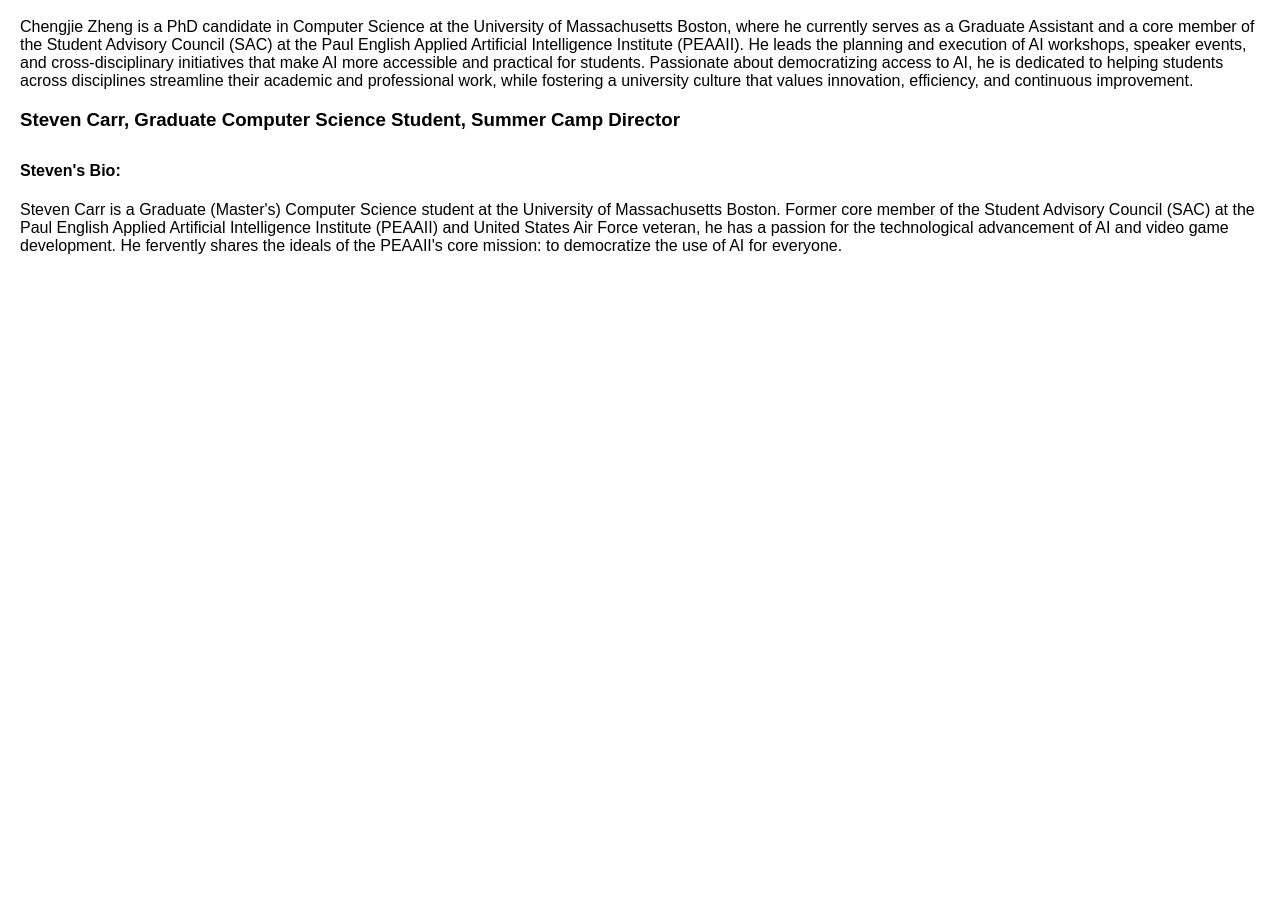
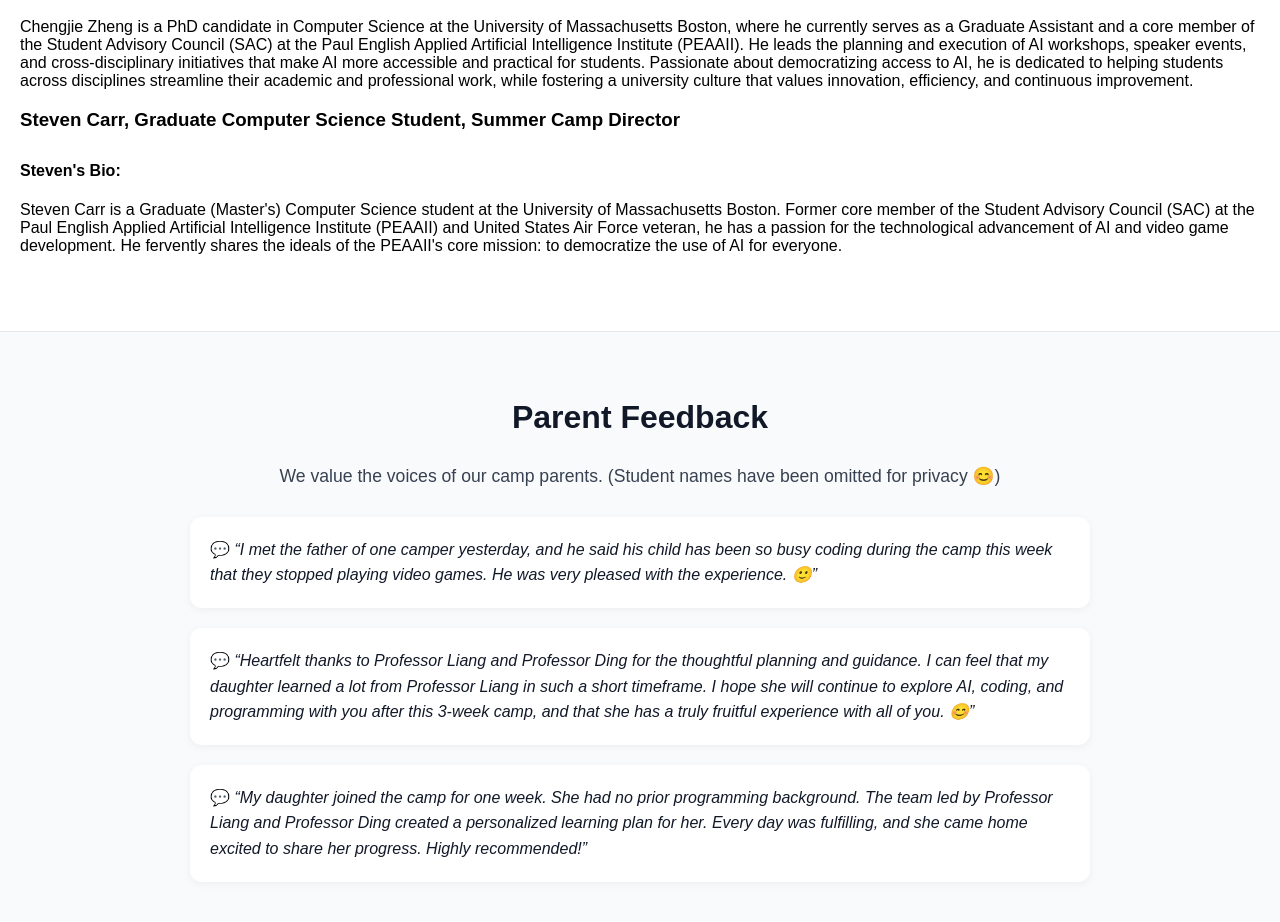
Before and after one commit to umb-ai-institute/hs-summer-camp-info, a plain HTML site: page index.html in a window 1280 px wide. Shown: the part 3770-4692 px from the top of the page. Before the commit the page ends 4061 px from the top, so only its background shows below. Drawn offline with Linux system fonts and the light colour scheme.

Commit message:
add parents feedback section

```diff
--- a/index.html
+++ b/index.html
@@ -196,6 +196,28 @@ https://forms.office.com/r/a6tiJa63Da
 
         </div>
 
+        <!-- Parent Feedback Section -->
+<section id="parent-feedback" style="background-color:#f9fafb; padding:40px 20px; margin-top:40px; border-top:1px solid #e5e7eb;">
+  <div style="max-width:900px; margin:0 auto; text-align:center;">
+    <h2 style="font-size:2em; margin-bottom:20px; color:#111827;">Parent Feedback</h2>
+    <p style="font-size:1.1em; color:#374151; margin-bottom:30px;">
+      We value the voices of our camp parents. (Student names have been omitted for privacy 😊)
+    </p>
+
+    <div style="text-align:left; font-size:1em; color:#111827; line-height:1.6; background:#fff; border-radius:12px; padding:20px; margin-bottom:20px; box-shadow:0 2px 8px rgba(0,0,0,0.05);">
+      💬 <em>“I met the father of one camper yesterday, and he said his child has been so busy coding during the camp this week that they stopped playing video games. He was very pleased with the experience. 🙂”</em>
+    </div>
+
+    <div style="text-align:left; font-size:1em; color:#111827; line-height:1.6; background:#fff; border-radius:12px; padding:20px; margin-bottom:20px; box-shadow:0 2px 8px rgba(0,0,0,0.05);">
+      💬 <em>“Heartfelt thanks to Professor Liang and Professor Ding for the thoughtful planning and guidance. I can feel that my daughter learned a lot from Professor Liang in such a short timeframe. I hope she will continue to explore AI, coding, and programming with you after this 3-week camp, and that she has a truly fruitful experience with all of you. 😊”</em>
+    </div>
+
+    <div style="text-align:left; font-size:1em; color:#111827; line-height:1.6; background:#fff; border-radius:12px; padding:20px; box-shadow:0 2px 8px rgba(0,0,0,0.05);">
+      💬 <em>“My daughter joined the camp for one week. She had no prior programming background. The team led by Professor Liang and Professor Ding created a personalized learning plan for her. Every day was fulfilling, and she came home excited to share her progress. Highly recommended!”</em>
+    </div>
+  </div>
+</section>
+
 
 
 
```
